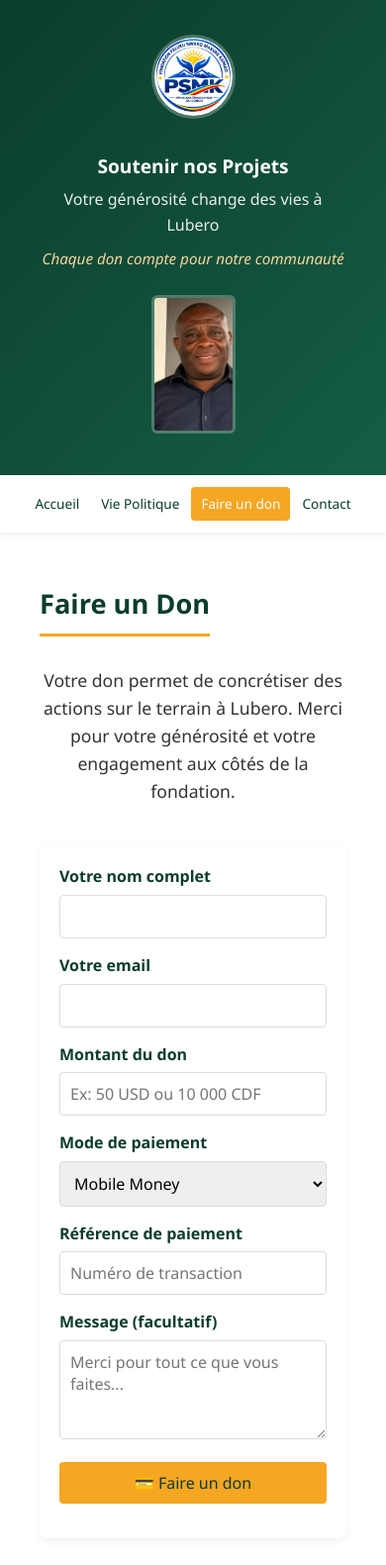
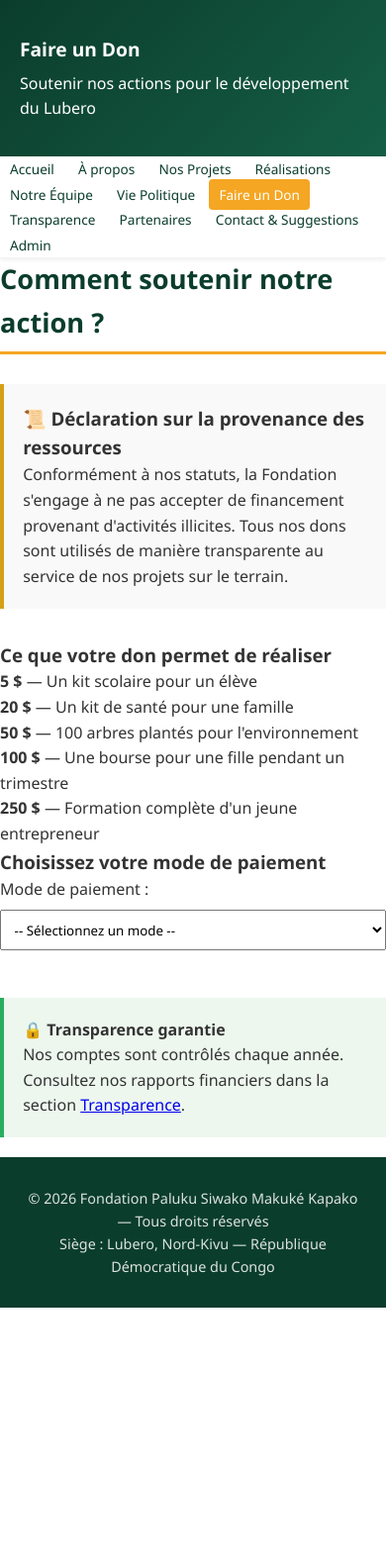
Before and after one commit to omarionup/ho.paluku, a plain HTML site: page donation.html in a window 390 px wide. Shown: the top 1581 px of the page at 99% size. After the commit the page ends 1321 px from the top, so only its background shows below. Drawn offline with Linux system fonts and the light colour scheme.

Commit message:
donation.html

```diff
--- a/donation.html
+++ b/donation.html
@@ -3,89 +3,106 @@
 <head>
     <meta charset="UTF-8">
     <meta name="viewport" content="width=device-width, initial-scale=1.0">
-  <title>Faire un don — Fondation PSMK</title>
+    <title>Faire un Don — Fondation Paluku</title>
     <link rel="stylesheet" href="style.css">
 </head>
 <body>
 
     <header>
-    <div class="container">
-      <div class="entete-contenu">
-        <div class="bloc-logo">
-          <img src="logo.png" alt="Fondation PSMK" class="logo-entete">
-        </div>
-        <div class="bloc-texte">
-          <h1>Soutenir nos Projets</h1>
-          <p class="sous-titre-entete">Votre générosité change des vies à Lubero</p>
-          <p class="slogan">Chaque don compte pour notre communauté</p>
-        </div>
-        <div class="bloc-photo">
-          <img src="depute.png" alt="L'Honorable Paluku Siwako Makuké Kapako" class="photo-entete">
-        </div>
-      </div>
-    </div>
+        <h1>Faire un Don</h1>
+        <p>Soutenir nos actions pour le développement du Lubero</p>
     </header>
 
     <nav>
-    <div class="container">
         <a href="index.html">Accueil</a>
+        <a href="a-propos.html">À propos</a>
+        <a href="projets.html">Nos Projets</a>
+        <a href="realisations.html">Réalisations</a>
+        <a href="equipe.html">Notre Équipe</a>
         <a href="politique.html">Vie Politique</a>
-      <a href="donation.html" class="actif">Faire un don</a>
-      <a href="contact.html">Contact</a>
-    </div>
+        <a href="don.html" class="actif">Faire un Don</a>
+        <a href="transparence.html">Transparence</a>
+        <a href="partenaires.html">Partenaires</a>
+        <a href="contact.html">Contact & Suggestions</a>
+        <a href="admin.html">Admin</a>
     </nav>
 
-  <section class="section">
-    <div class="container">
-      <h2 class="titre-centre">Faire un Don</h2>
-      <p class="intro">Votre don permet de concrétiser des actions sur le terrain à Lubero. Merci pour votre générosité et votre engagement aux côtés de la fondation.</p>
+    <main>
+        <section>
+            <h2>Comment soutenir notre action ?</h2>
 
-      <form id="form-don" class="formulaire">
-        <label for="nom-don">Votre nom complet</label>
-        <input type="text" id="nom-don" required>
+            <div style="background:#f9f9f9;border-left:4px solid #d4a017;padding:1.2rem;margin-bottom:2rem;">
+                <h3>📜 Déclaration sur la provenance des ressources</h3>
+                <p>Conformément à nos statuts, la Fondation s'engage à ne pas accepter de financement provenant d'activités illicites. Tous nos dons sont utilisés de manière transparente au service de nos projets sur le terrain.</p>
+            </div>
 
-        <label for="email-don">Votre email</label>
-        <input type="email" id="email-don" required>
+            <h3>Ce que votre don permet de réaliser</h3>
+            <ul>
+                <li><strong>5 $</strong> — Un kit scolaire pour un élève</li>
+                <li><strong>20 $</strong> — Un kit de santé pour une famille</li>
+                <li><strong>50 $</strong> — 100 arbres plantés pour l'environnement</li>
+                <li><strong>100 $</strong> — Une bourse pour une fille pendant un trimestre</li>
+                <li><strong>250 $</strong> — Formation complète d'un jeune entrepreneur</li>
+            </ul>
 
-        <label for="montant">Montant du don</label>
-        <input type="text" id="montant" required placeholder="Ex: 50 USD ou 10 000 CDF">
+            <h3>Choisissez votre mode de paiement</h3>
 
-        <label for="mode-paiement">Mode de paiement</label>
-        <select id="mode-paiement">
-          <option value="mobile-money">Mobile Money</option>
-          <option value="banque">Virement bancaire</option>
-          <option value="especes">Espèces (sur place)</option>
+            <label for="mode">Mode de paiement :</label>
+            <select id="mode" onchange="changerMode()" style="padding:0.6rem;margin:0.5rem 0 1rem 0;width:100%;max-width:400px;">
+                <option value="">-- Sélectionnez un mode --</option>
+                <option value="airtel">Airtel Money</option>
+                <option value="mtn">MTN Mobile Money</option>
+                <option value="banque">Virement Bancaire</option>
+                <option value="especes">Au Siège en Espèces</option>
             </select>
 
-        <label for="reference">Référence de paiement</label>
-        <input type="text" id="reference" placeholder="Numéro de transaction">
+            <div id="airtel" style="display:none;background:#f9f9f9;padding:1.2rem;border-radius:4px;margin-bottom:1rem;">
+                <h4>📱 Airtel Money</h4>
+                <p><strong>Numéro :</strong> +243 82 XX XX XX XX</p>
+                <p><strong>Nom du compte :</strong> Fondation Paluku</p>
+                <p style="font-size:0.9rem;color:#666;">Après envoi, gardez la référence du paiement.</p>
+            </div>
 
-        <label for="message-don">Message (facultatif)</label>
-        <textarea id="message-don" rows="3" placeholder="Merci pour tout ce que vous faites..."></textarea>
+            <div id="mtn" style="display:none;background:#f9f9f9;padding:1.2rem;border-radius:4px;margin-bottom:1rem;">
+                <h4>📱 MTN Mobile Money</h4>
+                <p><strong>Numéro :</strong> +243 81 XX XX XX XX</p>
+                <p><strong>Nom du compte :</strong> Fondation Paluku</p>
+                <p style="font-size:0.9rem;color:#666;">Après envoi, gardez la référence du paiement.</p>
+            </div>
 
-        <button type="submit" class="btn btn-or btn-plein">💳 Faire un don</button>
-        <p id="msg-don" class="message"></p>
-      </form>
+            <div id="banque" style="display:none;background:#f9f9f9;padding:1.2rem;border-radius:4px;margin-bottom:1rem;">
+                <h4>🏦 Coordonnées Bancaires</h4>
+                <p><strong>Nom :</strong> Fondation Paluku Siwako Makuké Kapako</p>
+                <p><strong>Banque :</strong> [Indiquez votre banque]</p>
+                <p><strong>Compte :</strong> XXX XXXXXXXXXX XX</p>
+                <p><strong>Référence :</strong> Don — [Votre nom]</p>
+            </div>
 
-      <div class="info-dons">
-        <h3>💡 Informations importantes</h3>
-        <ul>
-          <li>Tous les dons sont utilisés exclusivement pour les projets de la fondation à Lubero.</li>
-          <li>Un reçu vous sera envoyé par email après confirmation de votre don.</li>
-          <li>La fondation publie régulièrement un rapport d'utilisation des
-fonds.</li>
-        </ul>
+            <div id="especes" style="display:none;background:#f9f9f9;padding:1.2rem;border-radius:4px;margin-bottom:1rem;">
+                <h4>🏢 Au Siège</h4>
+                <p><strong>Adresse :</strong> Lubero, Chef-lieu, Nord-Kivu</p>
+                <p><strong>Horaires :</strong> Lundi à Vendredi, 8h00 — 16h00</p>
+                <p style="font-size:0.9rem;color:#666;">Un reçu vous sera systématiquement délivré.</p>
             </div>
+
+            <div style="background:#edf7ee;border-left:4px solid #27ae60;padding:1.2rem;margin-top:2rem;">
+                <h4>🔒 Transparence garantie</h4>
+                <p>Nos comptes sont contrôlés chaque année. Consultez nos rapports financiers dans la section <a href="transparence.html">Transparence</a>.</p>
             </div>
         </section>
+    </main>
 
     <footer>
-    <div class="container">
-      <p>© 2026 Fondation Paluku Siwako Makuké Kapako — Tous droits réservés</p>
-      <p>« Au service du peuple de Lubero »</p>
-    </div>
+        <p>&copy; 2026 Fondation Paluku Siwako Makuké Kapako — Tous droits réservés</p>
+        <p>Siège : Lubero, Nord-Kivu — République Démocratique du Congo</p>
     </footer>
 
-  <script src="app.js"></script>
+    <script>
+        function changerMode() {
+            const valeur = document.getElementById("mode").value;
+            document.querySelectorAll("#airtel, #mtn, #banque, #especes").forEach(el => el.style.display = "none");
+            if (valeur) document.getElementById(valeur).style.display = "block";
+        }
+    </script>
 </body>
 </html>
```
Lines whose indentation alone changed are shown as unchanged.
